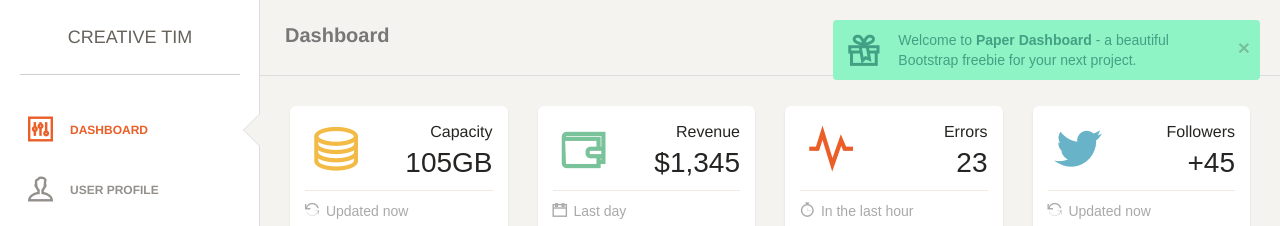
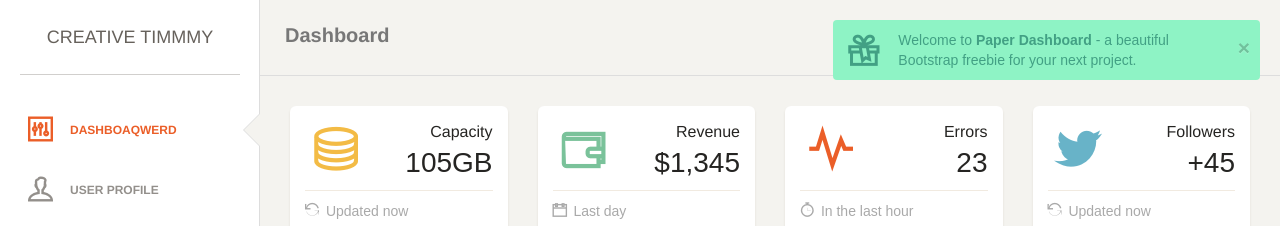
Before and after one commit to WoollyAlly/GentleBirthCare, a Jekyll site: the page built from index.html, in a window 1280 px wide. Shown: the top 226 px of the page. Built offline with Jekyll 4.4.1, drawn with Linux system fonts in a browser that asks for light colours; nearby versions of some CDN libraries; some web fonts are replaced.

Commit message:
Updated '/_layouts/default.html' via CloudCannon

```diff
--- a/_layouts/default.html
+++ b/_layouts/default.html
@@ -47,7 +47,7 @@
     	<div class="sidebar-wrapper">
             <div class="logo">
                 <a href="http://www.creative-tim.com" class="simple-text">
-                    Creative Tim
+                    Creative Timmmy
                 </a>
             </div>
 
@@ -55,7 +55,7 @@
                 <li class="active">
                     <a href="dashboard.html">
                         <i class="ti-panel"></i>
-                        <p>Dashboard</p>
+                        <p>Dashboaqwerd</p>
                     </a>
                 </li>
                 <li>
```
